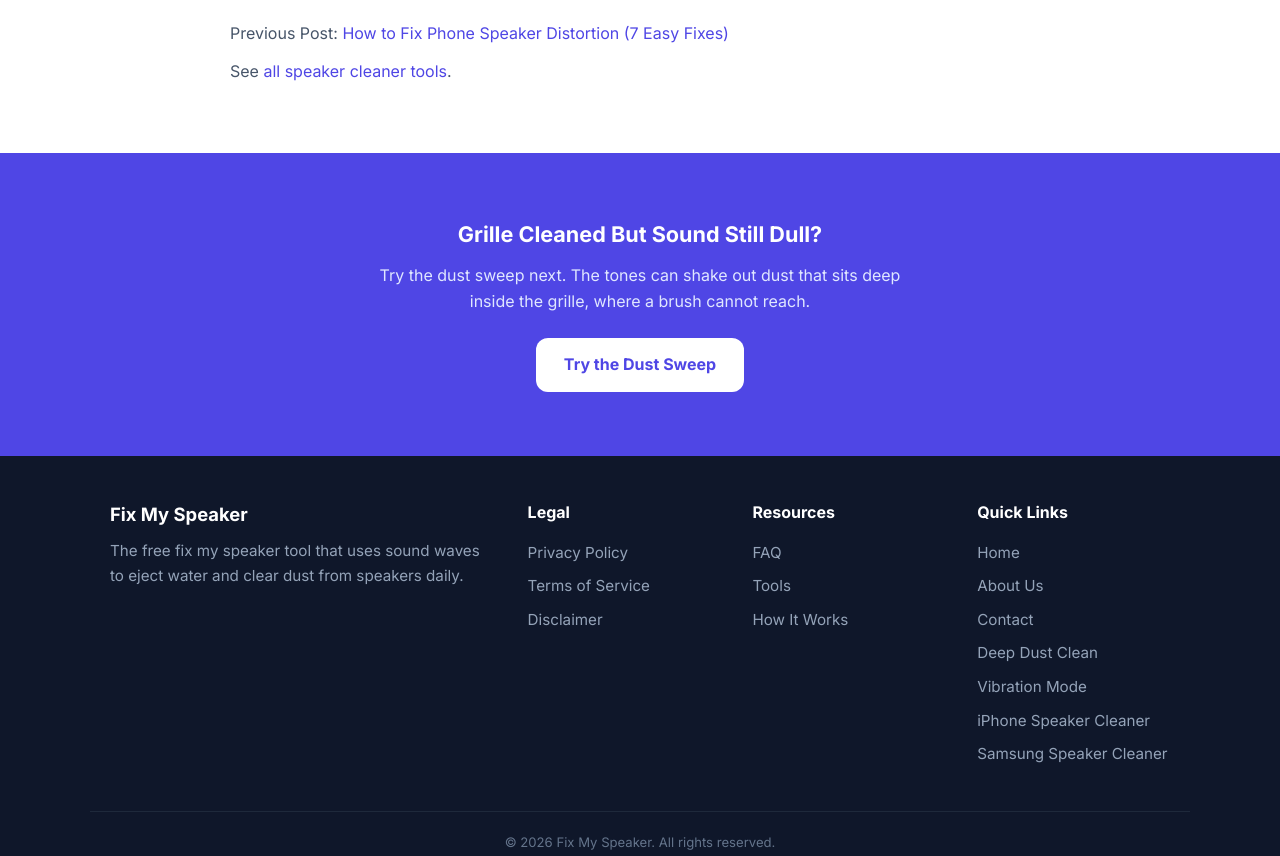
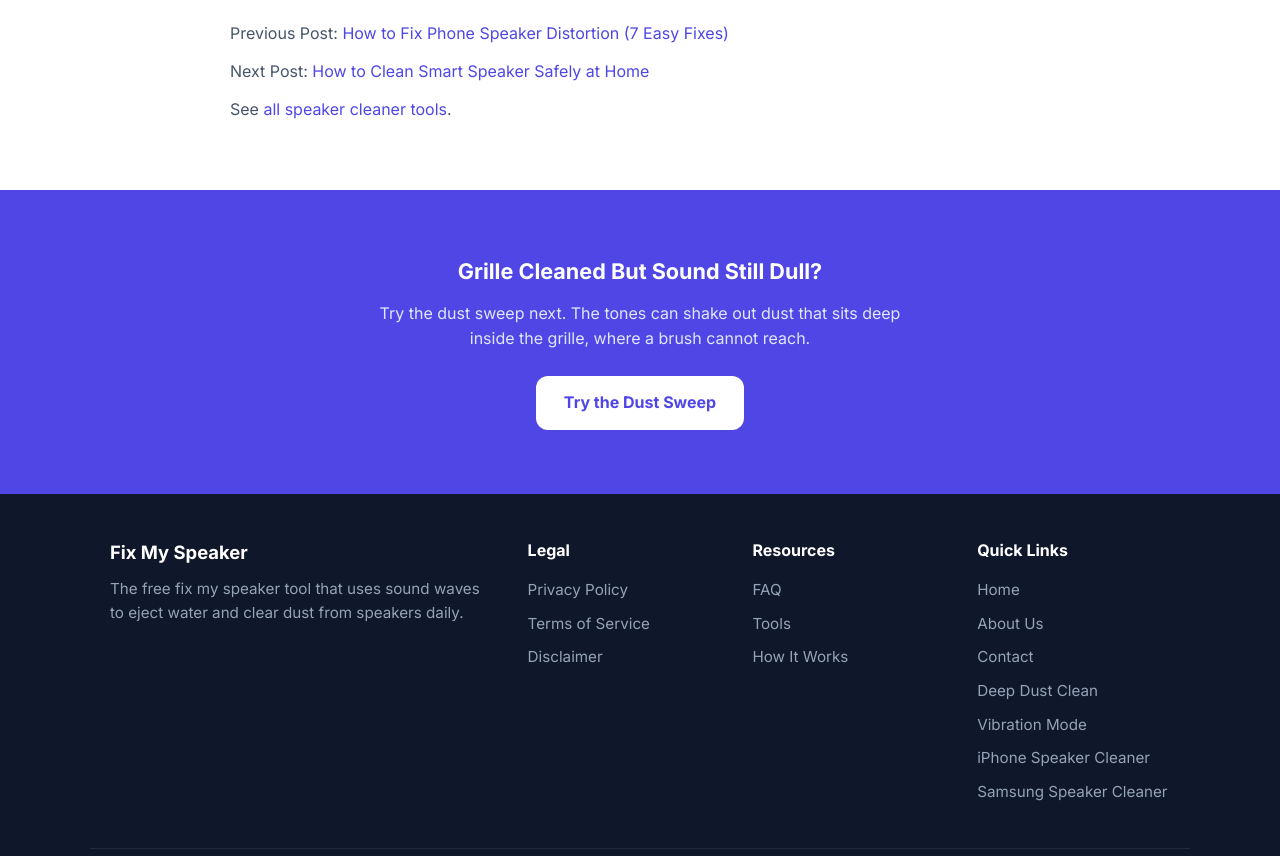
Before and after one commit to trytofixmyspeaker/trytofixmyspeaker.github.io, a plain HTML site: page blog/how-to-clean-party-speaker/index.html in a window 1280 px wide. Shown: the part 5504-6360 px from the top of the page. Drawn offline with Linux system fonts and the light colour scheme.

Commit message:
Add Next link to smart speaker post

```diff
--- a/blog/how-to-clean-party-speaker/index.html
+++ b/blog/how-to-clean-party-speaker/index.html
@@ -131,6 +131,7 @@
       <div class="faq-item"><button type="button" class="faq-question">How often should I clean a party speaker?<svg viewBox="0 0 24 24" fill="none" stroke="currentColor" stroke-width="2" stroke-linecap="round" stroke-linejoin="round"><polyline points="6 9 12 15 18 9"/></svg></button><div class="faq-answer"><p>Wipe it after every outdoor party, and clean the grille once a month if you use it often. A quick brush after each use takes less than a minute and stops dust from building up inside the grille.</p></div></div>
     </div>
     <p style="margin-top: 24px;">Previous Post: <a href="/blog/how-to-fix-phone-speaker-distortion/">How to Fix Phone Speaker Distortion (7 Easy Fixes)</a></p>
+    <p style="margin-top: 8px;">Next Post: <a href="/blog/how-to-clean-smart-speaker/">How to Clean Smart Speaker Safely at Home</a></p>
     <p style="margin-top: 8px;">See <a href="/all-tools/">all speaker cleaner tools</a>.</p>
   </div>
 </section>
```
